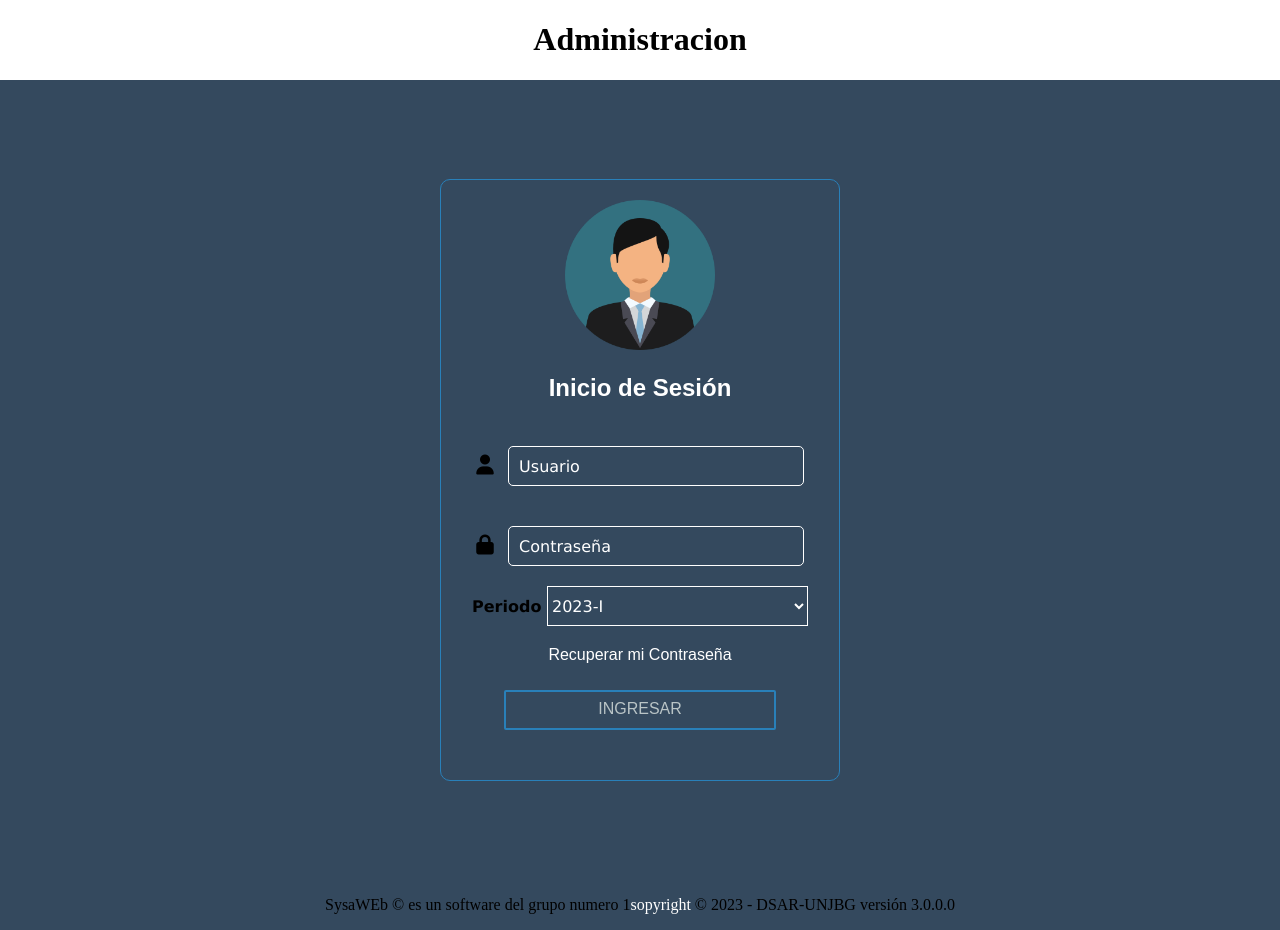
After one commit to LuisManihuariT/Matricula-DisenoSistemas, a PHP site: page /login.php in a window 1280 px wide. The commit adds this page. Run offline with PHP 8.4, Linux system fonts and the light colour scheme.

Commit message:
Add files via upload

```diff
--- /dev/null
+++ b/LOGIN/login.php
@@ -0,0 +1,94 @@
+<?php
+// Verificar si se ha enviado el formulario
+if ($_SERVER["REQUEST_METHOD"] === "POST") {
+    // Obtener los valores ingresados en el formulario
+    $codigo = $_POST['usuario'];
+    $contraseña = $_POST['contraseña'];
+
+    // Realizar la conexión a la base de datos
+    $servername = "localhost";
+    $username = "root";
+    $password = "";
+    $dbname = "bdestudiante_registro";
+
+    $conn = new mysqli($servername, $username, $password, $dbname);
+
+    if ($conn->connect_error) {
+        die("Error de conexión a la base de datos: " . $conn->connect_error);
+    }
+
+    // Consultar en la tabla `registro_estudiante`
+    $sql = "SELECT * FROM registro_estudiante WHERE codigo = '$codigo' AND contraseña = '$contraseña'";
+    $result = $conn->query($sql);
+
+    if ($result->num_rows > 0) {
+        // Los datos ingresados son válidos, redireccionar a la página deseada
+        header("Location: index.html");
+        exit();
+    } else {
+        // Los datos ingresados son inválidos, mostrar mensaje de error
+        echo "Usuario o contraseña incorrectos.";
+    }
+
+    $conn->close();
+}
+?>
+<!DOCTYPE html>
+<html lang="en">
+<head>
+    <meta charset="UTF-8">
+    <meta http-equiv="X-UA-Compatible" content="IE=edge">
+    <meta name="viewport" content="width=device-width, initial-scale=1.0">
+
+    <link rel="preload" href="css/normalize.css" as="style">
+    <link rel="stylesheet" href="./css/normalize.css">
+
+    <link rel="preload" href="css/style.css" as="style">
+    <link rel="stylesheet" href="./css/style.css">
+    <link rel="stylesheet" href="https://cdnjs.cloudflare.com/ajax/libs/font-awesome/6.4.0/css/all.min.css" integrity="sha512-iecdLmaskl7CVkqkXNQ/ZH/XLlvWZOJyj7Yy7tcenmpD1ypASozpmT/E0iPtmFIB46ZmdtAc9eNBvH0H/ZpiBw==" crossorigin="anonymous" referrerpolicy="no-referrer" />
+</head>
+<body>
+    <header>
+        <h1>Administracion</h1>
+    </header>
+    <main class="contenedor">
+        <div class="form-body">
+            <img src="img/login.png" alt="imagen login">
+            <p class="text">Inicio de Sesión</p>
+            <form action="<?php echo $_SERVER['PHP_SELF']; ?>" class="login-form" method="POST">
+                <label  for="usuario">
+                    <i class="fa-solid fa-user"></i>
+                    <input type="text" id="usuario" name="usuario" placeholder="Usuario">
+                </label>
+                <label for="contraseña">
+                    <i class="fa-solid fa-lock"></i>
+                    <input type="password" id="contraseña" name="contraseña" placeholder="Contraseña">
+                </label>
+                <label class="periodo" for="periodo">Periodo
+
+                    <select name="periodo" id="periodo">
+                        <option value="2023-I">2023-I</option>
+                        <option value="2022-NIVELACION">2022-NIVELACION</option>
+                        <option value="2022-II">2022-II</option>
+                        <option value="2022-I">2022-I</option>
+                        <option value="2021-II">2021-II</option>
+                        <option value="2021-I">2021-I</option>
+                        <option value="2020-II">2020-II</option>
+                        <option value="2019-I">2019-II</option>
+                    </select>
+                </label>
+                <a href=""><span></span>Recuperar mi Contraseña</a>
+                <button type="submit">INGRESAR</button>
+            </form>
+        </div>
+    </main>
+
+    <footer class="footer">
+        <div class="footer-content">
+          <p>SysaWEb &copy es un software del grupo numero 1 </p>
+          <p><span>sopyright</span> &copy 2023 - DSAR-UNJBG versión 3.0.0.0</p>
+        </div>
+    </footer>
+<script src="main.js"></script>
+</body>
+</html>
--- a/LOGIN/perfil.php
+++ b/LOGIN/perfil.php
@@ -224,7 +224,7 @@
 
             if ($result->num_rows > 0) {while ($row = $result->fetch_assoc()) {
                 echo "<div>";
-                echo "<p><strong>Contraseña: </strong>" . $row['num_doc_registro'] . "</p>";
+                echo "<p><strong>Contraseña: </strong>" . $row['contraseña'] . "</p>";
                 echo "</div>";
             }
             }
```
Also changed, not shown: LOGIN/admin_registrar_alumno.php (+6 -1 lines), LOGIN/registro_estudiante.php (+5 -6 lines).
